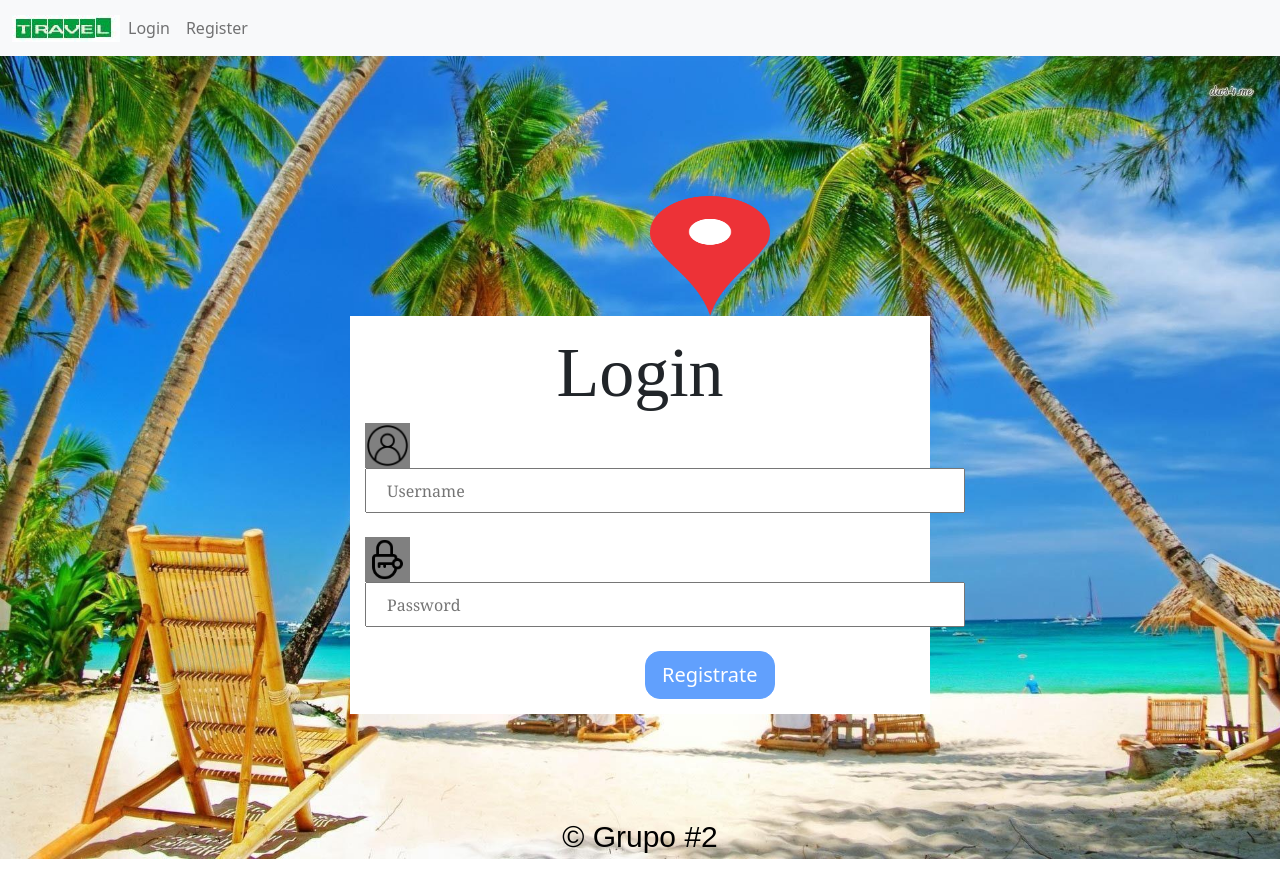
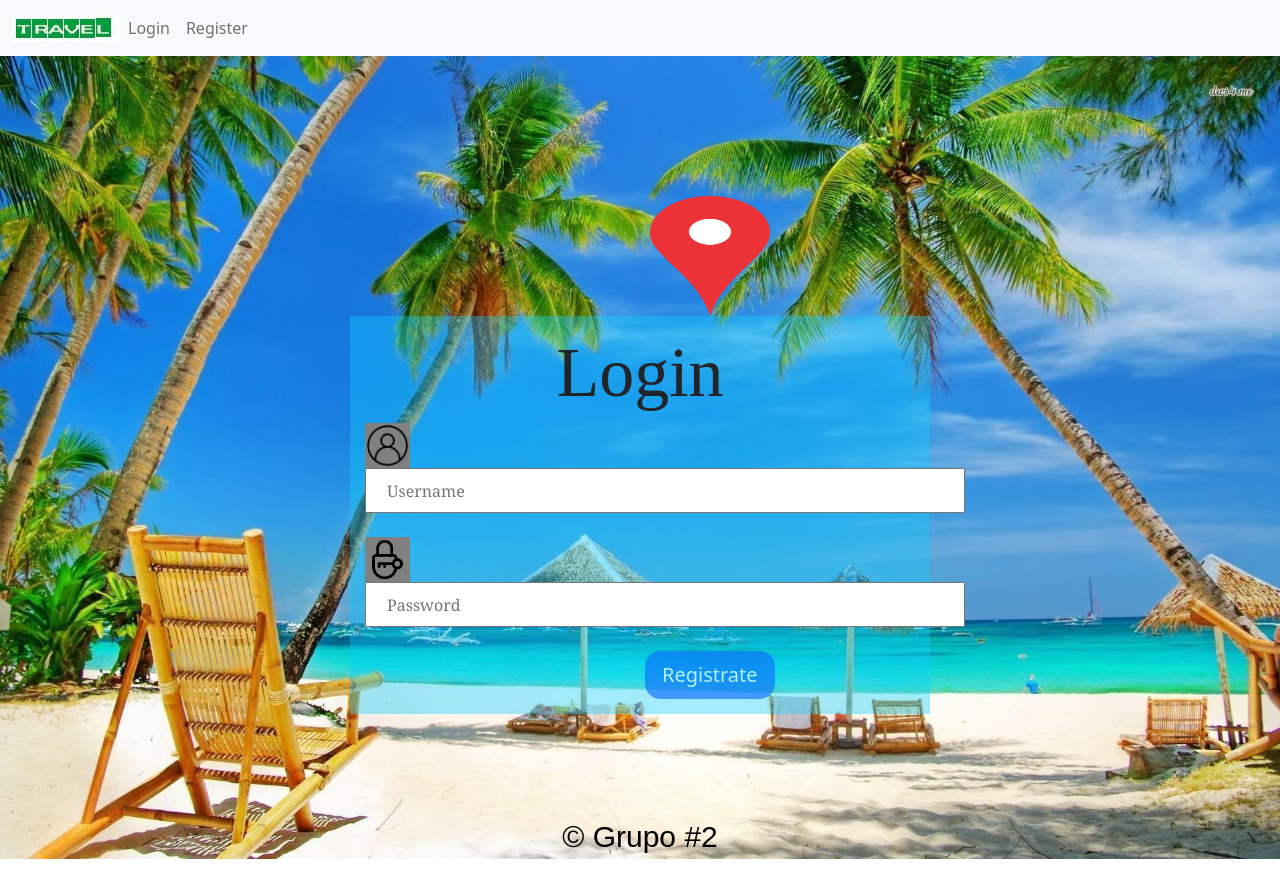
Before and after one commit to dmercadal2016490/GestorDeHoteles-FrontEnd, an Angular app in the folder GestorDeHoteles-FrontEnd/: page /login in a window 1280 px wide. Built offline with nearby package versions, Linux system fonts and the light colour scheme.

Commit message:
Nuevo diseño para login

```diff
--- a/GestorDeHoteles-FrontEnd/src/app/components/login/login.component.css
+++ b/GestorDeHoteles-FrontEnd/src/app/components/login/login.component.css
@@ -14,7 +14,7 @@ body{
 }
 
 .formulario{
-    background-color:white;
+    background-color: rgba(15, 207, 255, 0.377);
     padding: 15px;
     margin: auto;
     margin-left: 350px;
```
